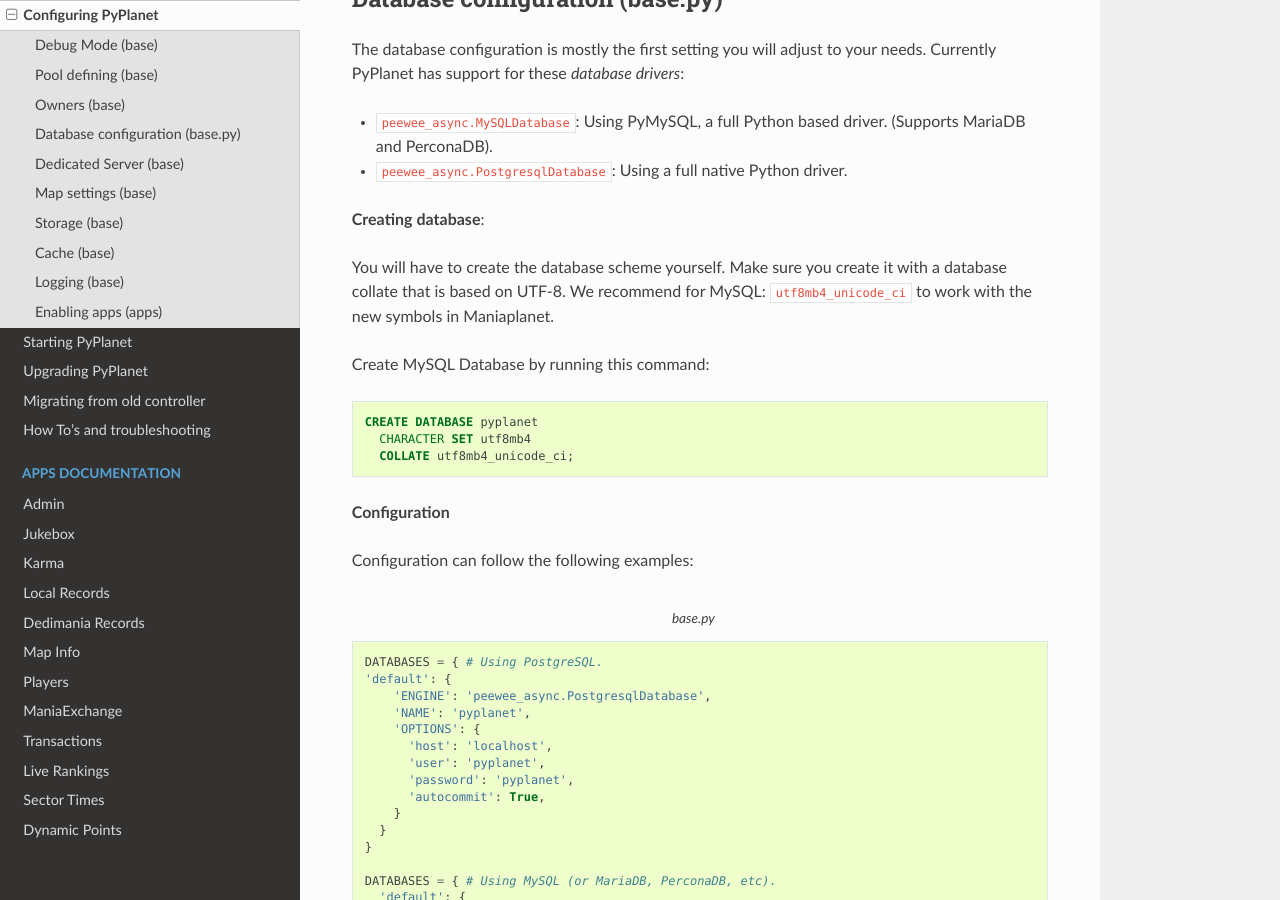
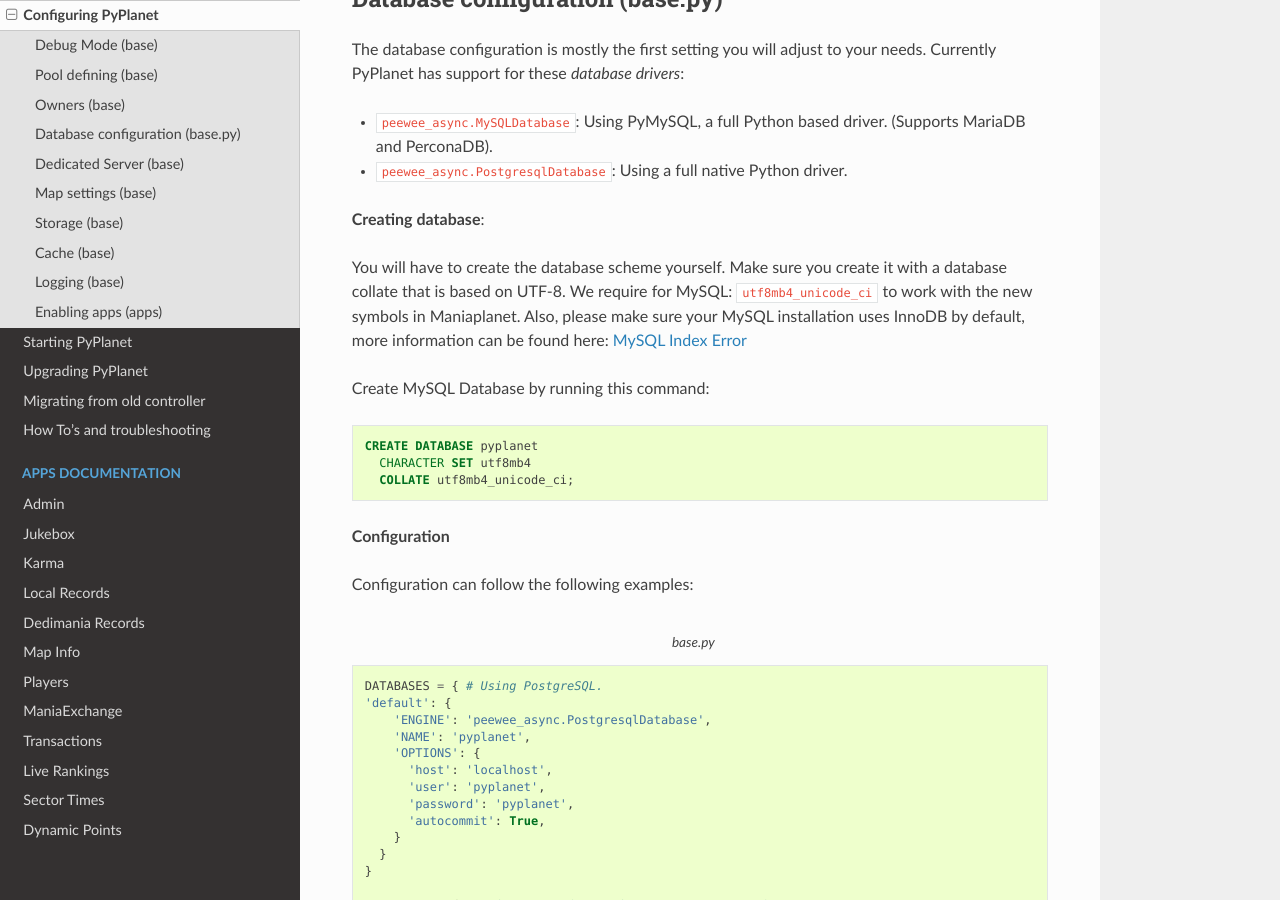
Before and after one commit to PyPlanet/PyPlanet, a Sphinx documentation site: the page built from docs/source/intro/configuration.rst, in a window 1280 px wide and 900 px high, scrolled down 3112 px. Built offline with Sphinx 7.4.7 and the Read the Docs theme 2.0.0, drawn with Linux system fonts in a browser that asks for light colours; formulas are drawn with MathJax 3.

Commit message:
[TASK] Add documentation for innodb storage engine. Prepare for multilanguage documentation.

```diff
--- a/docs/source/howto/dbcollate.rst
+++ b/docs/source/howto/dbcollate.rst
@@ -26,3 +26,6 @@ To correct this you can execute the following query. You have to change one part
 
 
 In this code-snippet, `pyplanet` is the database name. Make sure you change it to your database name.
+
+The results you will get are queries that you need to execute one by one. Please make sure you create a backup before
+executing the queries.
--- a/docs/source/howto/index.rst
+++ b/docs/source/howto/index.rst
@@ -6,3 +6,4 @@ How To's and troubleshooting
     :maxdepth: 2
 
     dbcollate
+    dbindex
--- a/docs/source/intro/configuration.rst
+++ b/docs/source/intro/configuration.rst
@@ -143,7 +143,8 @@ these *database drivers*:
 **Creating database**:
 
 You will have to create the database scheme yourself. Make sure you create it with a database collate that is based on
-UTF-8. We recommend for MySQL: ``utf8mb4_unicode_ci`` to work with the new symbols in Maniaplanet.
+UTF-8. We require for MySQL: ``utf8mb4_unicode_ci`` to work with the new symbols in Maniaplanet. Also, please make sure
+your MySQL installation uses InnoDB by default, more information can be found here: :doc:`MySQL Index Error </howto/dbindex>`
 
 Create MySQL Database by running this command:
 
--- a/docs/source/intro/starting.rst
+++ b/docs/source/intro/starting.rst
@@ -294,6 +294,6 @@ Make sure you activated your virtual environment.
   ./manage.py start
 
   # Windows
-  manage.py start
+  python manage.py start
 
 This will start your PyPlanet setup.
--- a/requirements-dev.txt
+++ b/requirements-dev.txt
@@ -4,6 +4,7 @@
 sphinx==1.6.5
 sphinx-autobuild==0.7.1
 sphinx_rtd_theme==0.2.4
+sphinx-intl==0.9.10
 
 # Testing Utilities.
 nose
```
Also changed, not shown: docs/source/howto/dbindex.rst (added, +23 -0 lines), 1 other file.
